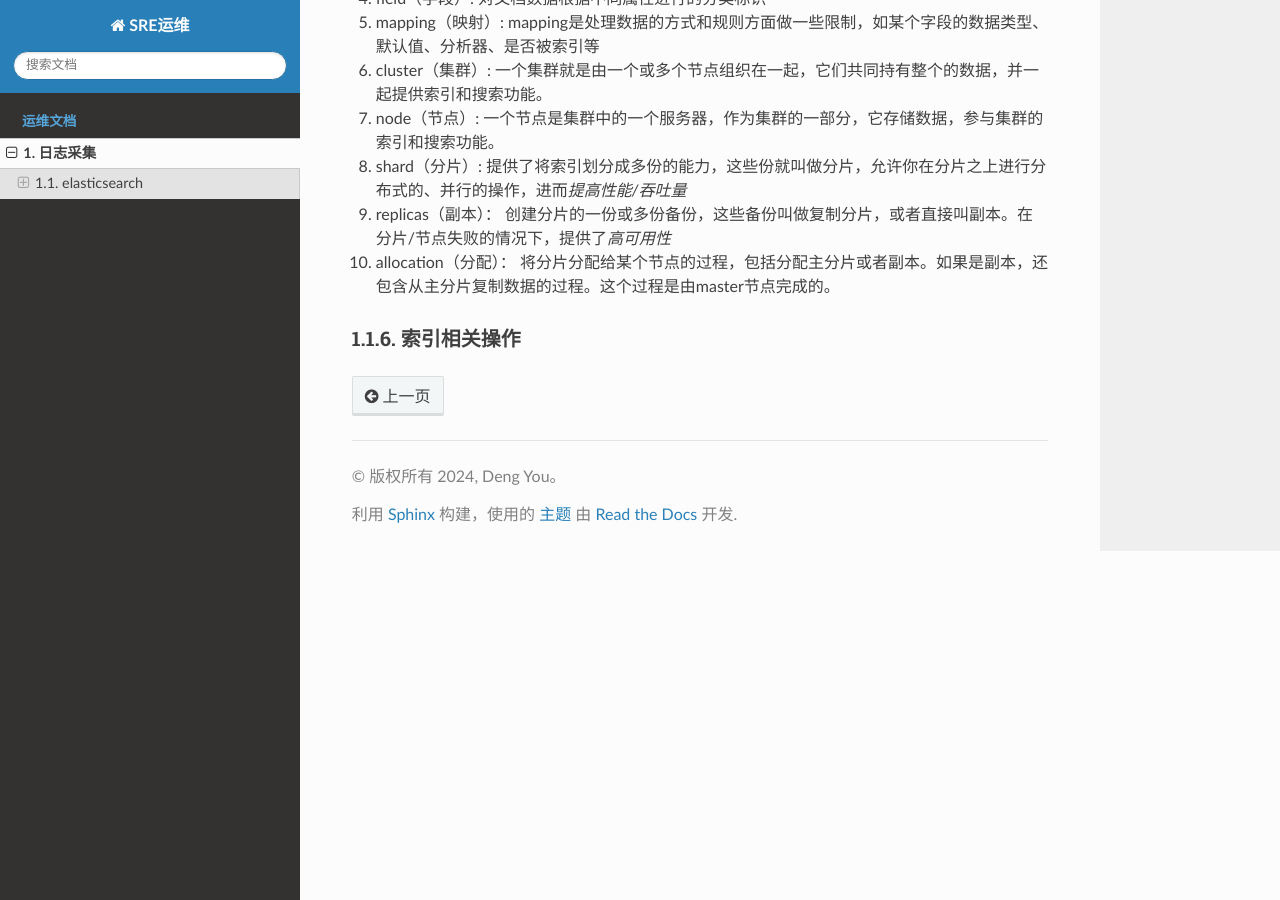
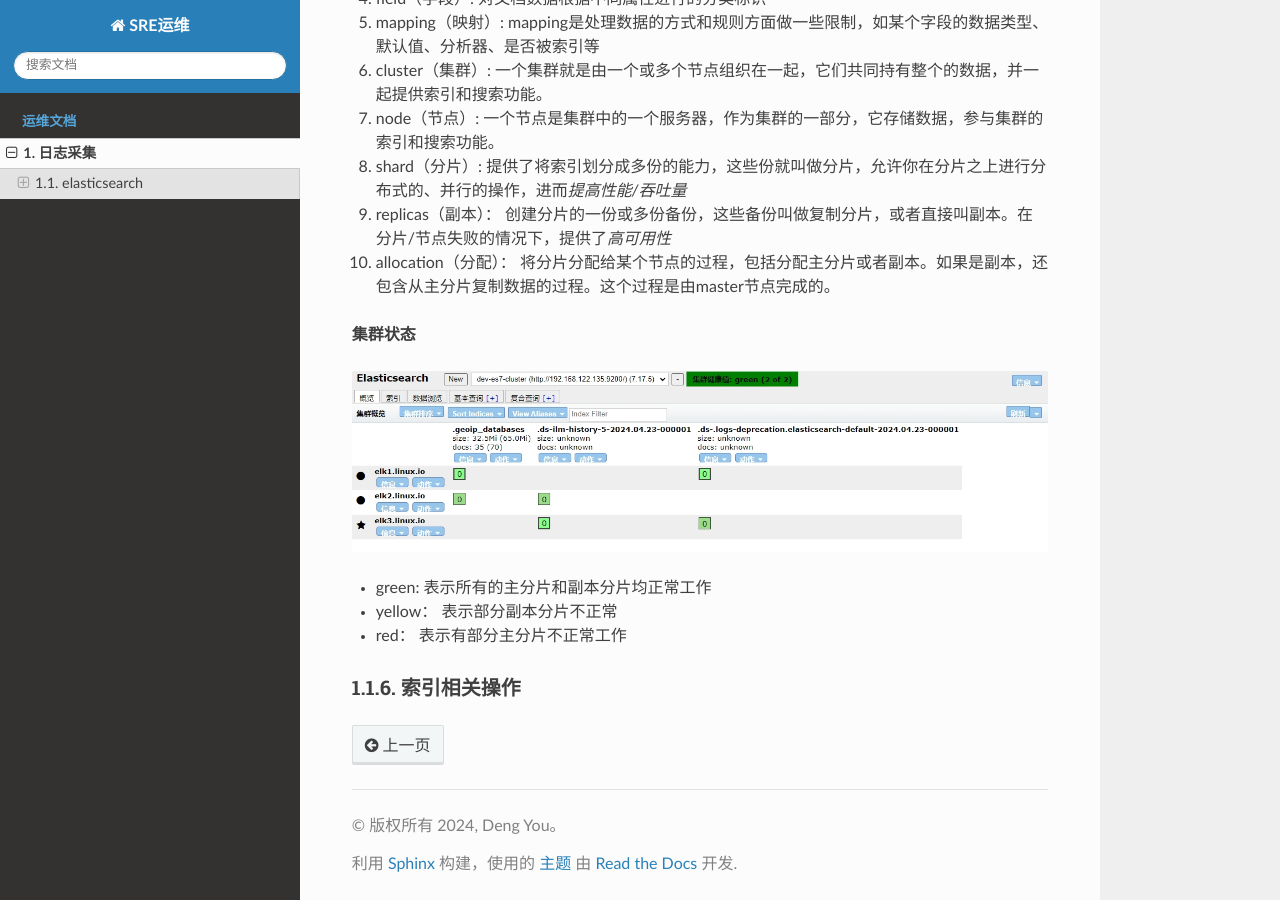
Before and after one commit to dengyouf/sphinx-markdown-docs, a Sphinx documentation site: the page built from docs/source/elasticstack.md, in a window 1280 px wide and 900 px high, scrolled down 8099 px. Built offline with Sphinx 7.4.7 and the Read the Docs theme 2.0.0, drawn with Linux system fonts in a browser that asks for light colours; pages that are not in the unit, such as notebooks, are missing from menus.

Commit message:
add 日志采集

```diff
--- a/docs/source/elasticstack.md
+++ b/docs/source/elasticstack.md
@@ -381,4 +381,12 @@ nohup ./bin/cerebro &
 9. replicas（副本）： 创建分片的一份或多份备份，这些备份叫做复制分片，或者直接叫副本。在分片/节点失败的情况下，提供了*高可用性*
 10. allocation（分配）： 将分片分配给某个节点的过程，包括分配主分片或者副本。如果是副本，还包含从主分片复制数据的过程。这个过程是由master节点完成的。
 
+**集群状态**
+
+![](./images/escluster.png)
+
+- green: 表示所有的主分片和副本分片均正常工作
+- yellow： 表示部分副本分片不正常
+- red： 表示有部分主分片不正常工作
+
 ### 索引相关操作
```
Also changed, not shown: docs/source/images/escluster.png (added).
